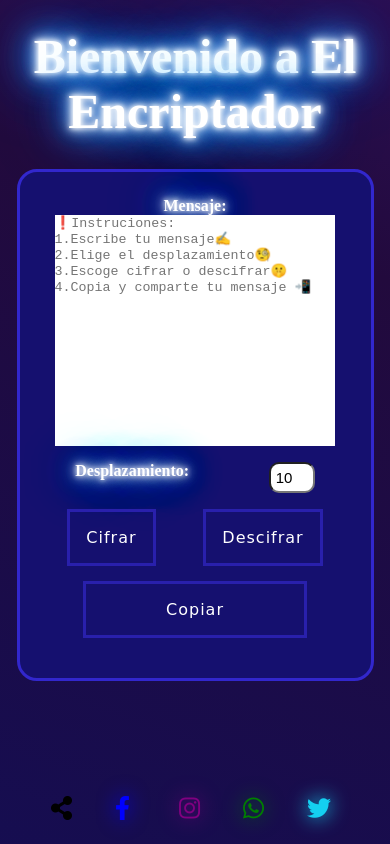
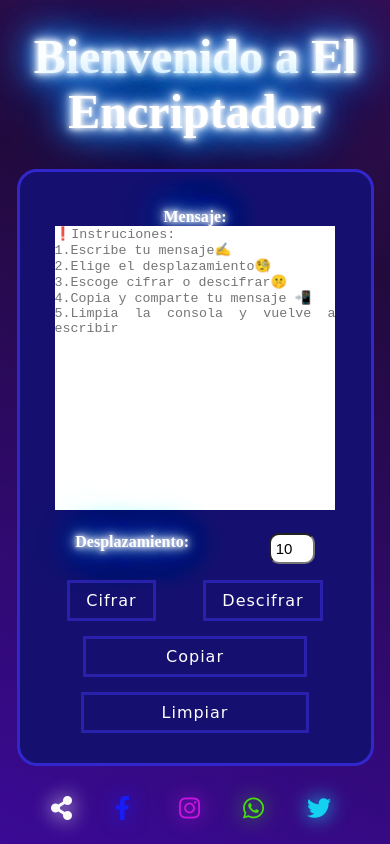
Before and after one commit to nicolmendoza/LIM016-CesarCipher, a plain HTML site: page index.html in a window 390 px wide. Drawn offline with Linux system fonts and the light colour scheme; a web font is replaced by a local one.

Commit message:
gh-pages

```diff
--- a/src/index.html
+++ b/index.html
@@ -27,7 +27,7 @@
           <label>Mensaje:</label>
           <textarea rows="10" cols="40" id="mensaje" placeholder=
 
-          "❗Instruciones:&#13;&#10;1.Escribe tu mensaje✍&#13;&#10;2.Elige el desplazamiento🧐&#13;&#10;3.Escoge cifrar o descifrar🤫&#13;&#10;4.Copia y comparte tu mensaje 📲"
+          "❗Instruciones:&#13;&#10;1.Escribe tu mensaje✍&#13;&#10;2.Elige el desplazamiento🧐&#13;&#10;3.Escoge cifrar o descifrar🤫&#13;&#10;4.Copia y comparte tu mensaje 📲&#13;&#10;5.Limpia la consola y vuelve a escribir"
 
 
           ></textarea>
@@ -46,6 +46,9 @@
         </div>
         <div id="compartir">
           <button type="button" id="copiar">Copiar</button>
+        </div>
+        <div id="limpiando">
+          <button type="button" id="limpiar">Limpiar</button>
         </div>
 
         <div id="resultado">
--- a/src/index.js
+++ b/index.js
@@ -8,6 +8,7 @@ var dezplazamiento = document.getElementById('desplazamiento')
 const enviar=document.getElementById('enviar')
 const descifrar=document.getElementById('descifrar')
 const copiar=document.getElementById('copiar')
+const limpiar=document.getElementById('limpiar')
 
 let mnj;
 let num;
@@ -52,3 +53,8 @@ console.log(typeof(texto));
 
 document.execCommand('copy')
 })
+
+limpiar.addEventListener('click',(e)=>{
+  e.preventDefault()
+  mensajero.value=""
+})
--- a/src/style.css
+++ b/style.css
@@ -21,7 +21,7 @@ justify-content: center;
 align-items: center;
 font-size: 45px;
 font-weight: bold;
-background: linear-gradient(200deg, #5522b3,  #220a3d, #071168);
+background: linear-gradient(200deg, #7e22b3,  #220a3d, #5709ff);
 background-size: 400% 300%;
 animation: BgGradient 5s ease infinite
 }
@@ -151,9 +151,6 @@ textarea{
   padding:0%;
   border:none;
   text-align: justify;
-
-
-
 }
 
 #resultado{
@@ -166,7 +163,7 @@ textarea{
 
 
 input[type="number"]{
-  font-size: 20px;
+  font-size: 18px;
   width: 3.5rem;
   padding: 5px;
 
@@ -197,7 +194,7 @@ button{
 
 #enviar , #descifrar , #parrafo{
 
-padding: 1rem 1rem;
+padding: 0.5rem 1rem;
 color: #fff;
 letter-spacing: 1px;
 /* font-size: 1.5rem; */
@@ -205,7 +202,15 @@ transition: 0.2s;
 }
 
 #copiar{
-  padding: 1rem 1rem;
+  padding: 0.5rem 1rem;
+  color: #fff;
+  letter-spacing: 1px;
+  /* font-size: 1.5rem; */
+  transition: 0.2s;
+}
+
+#limpiar{
+  padding: 0.5rem 1rem;
   color: #fff;
   letter-spacing: 1px;
   /* font-size: 1.5rem; */
@@ -213,9 +218,9 @@ transition: 0.2s;
 }
 
 
-#enviar:hover , #descifrar:hover , #copiar:hover{
+#enviar:hover , #descifrar:hover , #copiar:hover , #limpiar:hover{
 background: #42b9dd;
-box-shadow:0 0 10px  #42b9dd,0 0 40px #42b9dd,0 0 10px #42b9dd;
+box-shadow:0 0 10px  #42b9dd,0 0 20px #42b9dd,0 0 10px #42b9dd;
 transition-delay:0.2s ;
 border: none;
 
@@ -226,12 +231,22 @@ border: none;
   display: flex;
   justify-content: center;
   margin: 15px;
-
 }
 
-#compartir button{
+#limpiando{
+  display: flex;
+  justify-content: center;
+  margin: 0px;
+}
+
+
+#compartir button {
  width: 70%;
 }
+#limpiando button{
+  width: 65%;
+ }
+
 
 #footer{
   display: flex;
@@ -268,18 +283,23 @@ transition: all .4s;
 }
 
 
+.fa-share-alt{
+  color:rgb(250, 250, 250) ;
+  filter: drop-shadow(0px 0px 10px  rgb(255, 255, 255));
+}
+
 .fa-facebook-f{
-  color:blue ;
-  filter: drop-shadow(0px 0px 10px  blue);
+  color:rgb(25, 29, 245) ;
+  filter: drop-shadow(0px 0px 10px  rgb(25, 29, 245));
 }
 .fa-instagram{
-  color:purple ;
-  filter: drop-shadow(0px 0px 10px  purple);
+  color:rgb(199, 21, 223) ;
+  filter: drop-shadow(0px 0px 10px  rgb(199, 21, 223));
 }
 
 .fa-whatsapp{
-  color:green ;
-  filter: drop-shadow(0px 0px 10px  green);
+  color:rgb(72, 221, 13) ;
+  filter: drop-shadow(0px 0px 10px  rgb(72, 221, 13));
 }
 .fa-twitter{
   color:rgb(20, 208, 241) ;
@@ -290,18 +310,38 @@ transition: all .4s;
   color: red;
 }
 
+@media (max-width:1050px) {
+  #container{
+    width: 60%;
+  }
+
 
 @media (max-width:900px) {
   #container{
     width: 50%;
   }
 
+  @media (max-width:800px) {
+    #container{
+      width: 60%;
+    }
+
+
+    textarea{
+      resize: none;
+      height: 90%;
+      width: 80%;
+      padding:0%;
+      border:none;
+      text-align: justify;
+    }
+
 
   }
   @media (max-width:500px) {
     #container{
       width: 70%;
-      height: 60%;
+      height: 80%;
     }
     #h1{
     font-size:2rem ;
@@ -325,7 +365,7 @@ transition: all .4s;
     @media (max-width:400px) {
       #container{
         width: 90%;
-        height: 60%;
+        height: 70%;
       }
 
 label{
@@ -340,3 +380,6 @@ input[type="number"]{
 }
 
     }
+
+
+  }
```
Also changed, not shown: FAQ.md (deleted, +0 -12 lines), package.json (deleted, +0 -27 lines), test/cipher.spec.js (deleted, +0 -135 lines), .babelrc (deleted), README.md (deleted), cipher.js (renamed from src/cipher.js), img/logo.ico (renamed from src/img/logo.ico), img/neon-frame-transparent-background-13.ico (renamed from src/img/neon-frame-transparent-background-13.ico), 5 other files.
